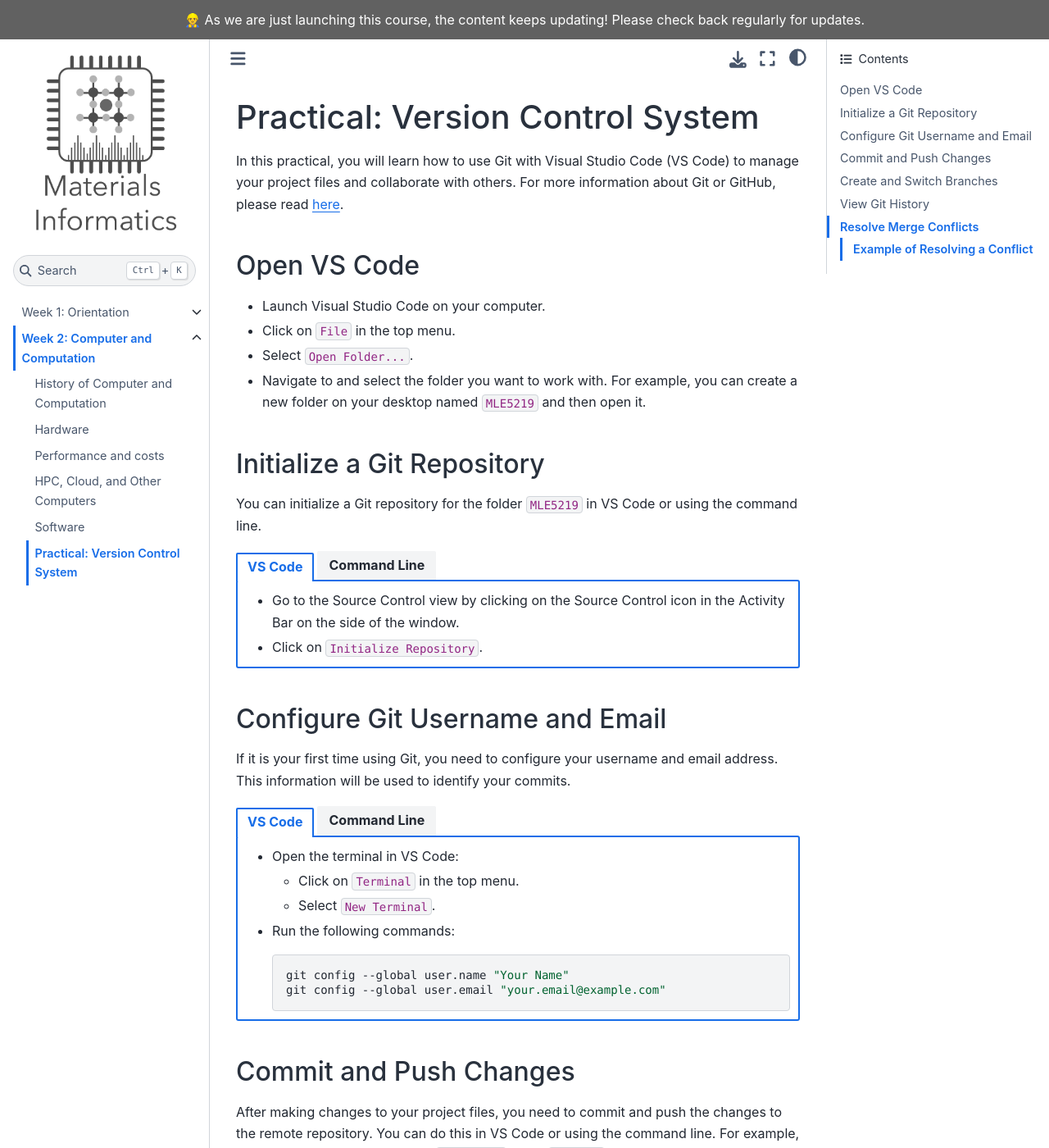
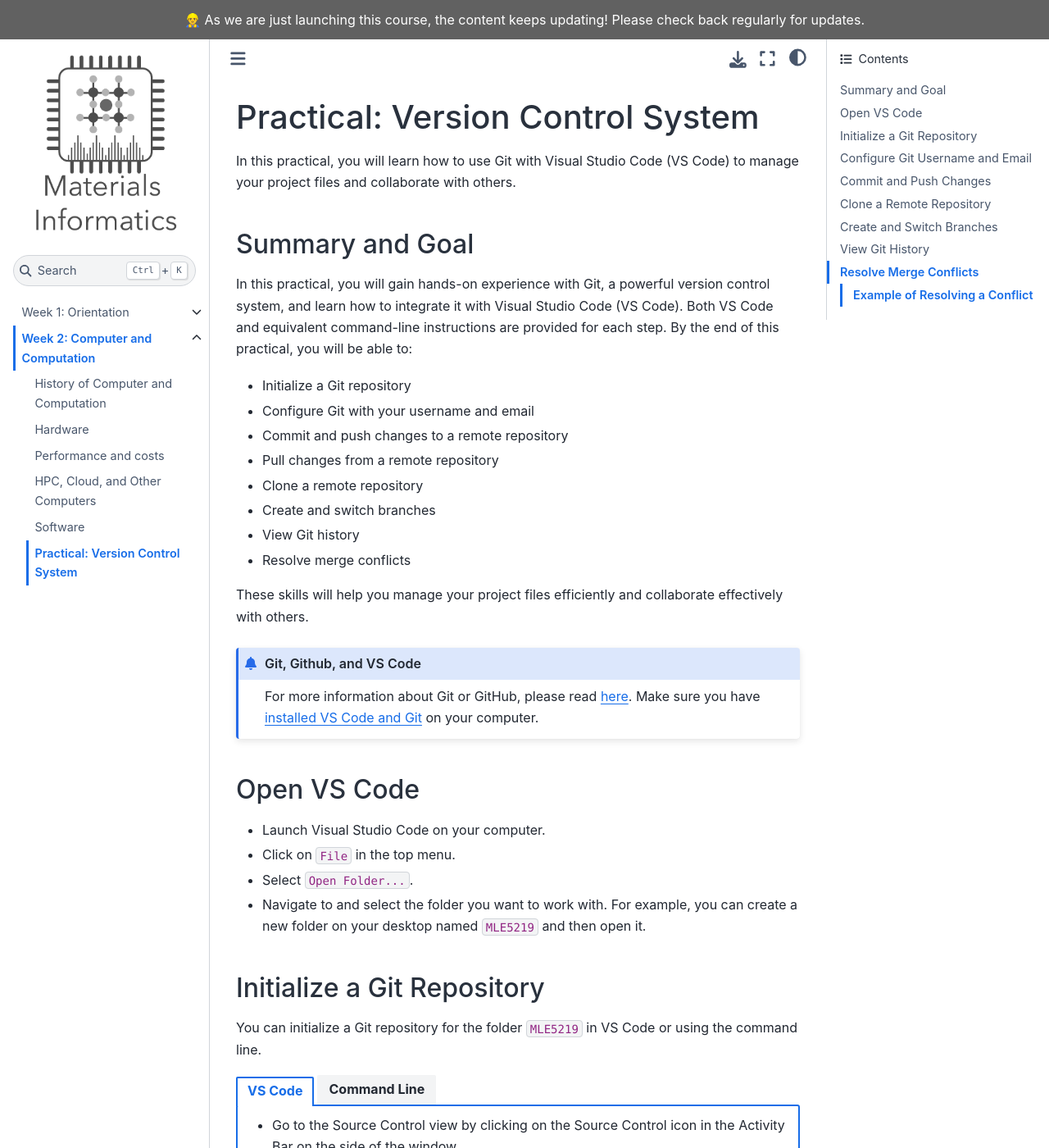
Before and after one commit to deng-group/MLE4217_5219_book, a Jupyter Book: the page built from computer/git_examples.md, in a window 1280 px wide and 1400 px high. Shown: the whole window at 82% size. Built offline with Jupyter Book 1.0.4 settings and Sphinx 7.4.7 and the Sphinx Book theme 1.1.4, drawn with Linux system fonts in a browser that asks for light colours; pages that are not in the unit, such as notebooks, are missing from menus; comment, search, counter and statistics services are not loaded; some of the changed text lies outside the part shown.

Commit message:
Enhance Git examples and setup instructions in documentation; add detailed steps for using VS Code and command line

`````diff
--- a/computer/git_examples.md
+++ b/computer/git_examples.md
@@ -1,5 +1,24 @@
 # Practical: Version Control System
-In this practical, you will learn how to use Git with Visual Studio Code (VS Code) to manage your project files and collaborate with others. For more information about Git or GitHub, please read [here](../orientation/github.md#git-and-github).
+In this practical, you will learn how to use Git with Visual Studio Code (VS Code) to manage your project files and collaborate with others.
+## Summary and Goal
+
+In this practical, you will gain hands-on experience with Git, a powerful version control system, and learn how to integrate it with Visual Studio Code (VS Code). Both VS Code and equivalent command-line instructions are provided for each step. By the end of this practical, you will be able to:
+
+- Initialize a Git repository
+- Configure Git with your username and email
+- Commit and push changes to a remote repository
+- Pull changes from a remote repository
+- Clone a remote repository
+- Create and switch branches
+- View Git history
+- Resolve merge conflicts
+
+These skills will help you manage your project files efficiently and collaborate effectively with others.
+
+```{admonition} Git, Github, and VS Code
+:class: info
+For more information about Git or GitHub, please read [here](../orientation/github.md#git-and-github). Make sure you have [installed VS Code and Git](../orientation/setup.md#visual-studio-code-vs-code) on your computer.
+```
 
 ## Open VS Code
 - Launch Visual Studio Code on your computer.
@@ -81,6 +100,12 @@
 ````
 
 ### Commit Your Changes
+Then, you need to commit your changes with a commit message. A commit message is a brief description of the changes you have made.
+
+```{admonition} Commit Message
+:class: tip
+A commit message should be concise and descriptive. It should explain what changes were made in the commit. You can use Copilot in VS Code to generate commit messages.
+```
 
 ````{tab-set}
 ```{tab-item} VS Code
@@ -98,6 +123,9 @@
 ````
 
 ### Connect to a Remote Repository
+After committing your changes, you need to connect your local repository to a remote repository. You can do this in VS Code or using the command line. Here we will use a GitHub repository as remote. A remote repository URL on GitHub looks like `https://github.com/user/repo.git`.
+
+If you don't have a remote repository, you can either create one on GitHub and then connect your local repository to it or use VS Code to publish as a new repository to GitHub.
 
 ````{tab-set}
 ```{tab-item} VS Code
@@ -116,9 +144,13 @@
 ````
 
 ### Push Your Changes
+After connecting to a remote repository, you can push your changes to the remote repository.
 
 ````{tab-set}
 ```{tab-item} VS Code
+You can just click the synchronize icon in the bottom left corner of the window to push your changes after you commit all changes.
+
+Or you can follow these steps:
 - Click on the `...` icon in the Source Control view.
 - Select `Push`.
 ```
@@ -133,6 +165,7 @@
 ````
 
 ### Pull Changes from Remote
+If you are working with others on the same project, you may need to pull changes from the remote repository.
 
 ````{tab-set}
 ```{tab-item} VS Code
@@ -149,22 +182,49 @@
 ```
 ````
 
+## Clone a Remote Repository
+If you want to work on an existing project, you can clone a remote repository to your local machine. You can do this in VS Code or using the command line.
+````{tab-set}
+```{tab-item} VS Code
+- Open VS Code.
+- Click on `View` in the top menu.
+- Select `Command Palette`.
+- Type `Git: Clone` and select it.
+- Enter the remote repository URL.
+- Choose a folder to clone the repository into.
+```
+
+```{tab-item} Command Line
+- Open your terminal.
+- Navigate to the directory where you want to clone the repository using the `cd` command.
+- Run the following command:
+    ```sh
+    git clone <remote-repository-URL>
+    ```
+```
+````
+
+After cloning the repository, you can open it in VS Code and start working on it.
+
+
 ## Create and Switch Branches
+Branches are used to work on different features or versions of a project. You can create and switch branches in VS Code or using the command line.
 
 ### Create a New Branch
+First we will create a new branch named `development`.
 
 ````{tab-set}
 ```{tab-item} VS Code
 - Click on the branch name in the bottom left corner of the window.
 - Select `Create new branch`.
-- Enter the new branch name.
+- Enter the new branch name, here we use `development`.
 ```
 
 ```{tab-item} Command Line
 - Open your terminal.
-- Run the following command to create a new branch:
+- Run the following command to create a new branch, here we use `development`:
     ```sh
-    git checkout -b new-branch-name
+    git checkout -b development
     ```
 ```
 ````
`````
Also changed, not shown: orientation/setup.md (+24 -1 lines).
